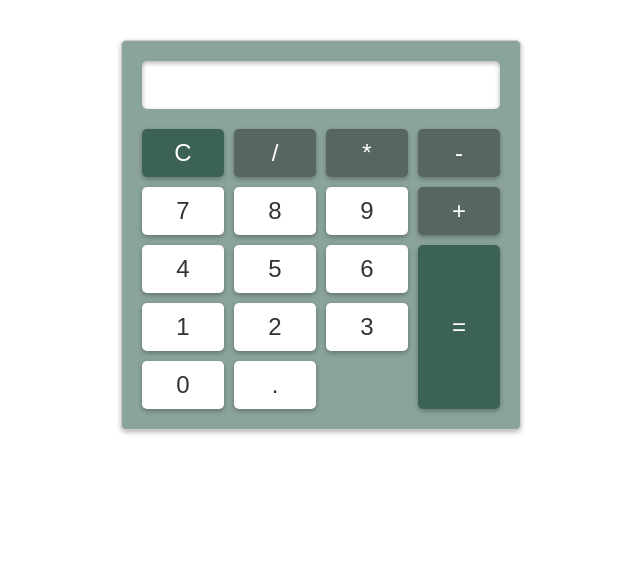
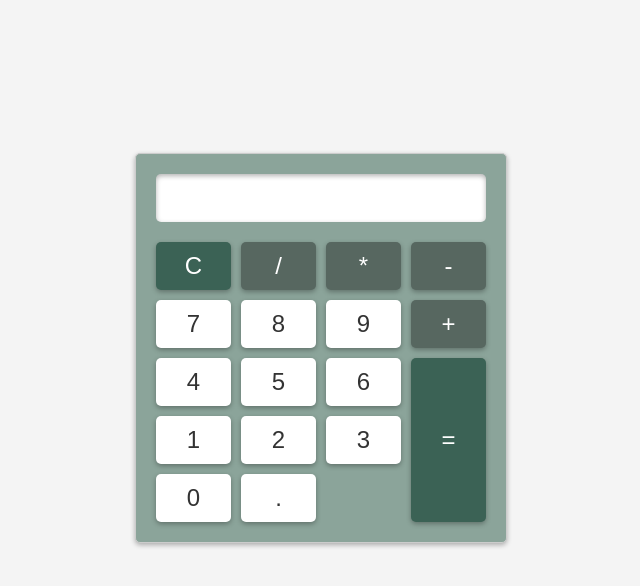
Before and after one commit to kanafreesia/Brillantes_Calculator-WEB, a plain HTML site: page index.html in a window 1280 px wide. Shown: the whole page, without its empty margins (319-959 px from the left). Drawn offline with Linux system fonts and the light colour scheme.

Commit message:
calcu to the center

```diff
--- a/style.css
+++ b/style.css
@@ -67,3 +67,12 @@ button:hover{
     grid-row: span 3;
     color: #fff;
 }
+
+body {
+  display: flex;
+  justify-content: center;
+  align-items: center;
+  height: 82vh;
+  margin: 0;
+  background-color: #f4f4f4;
+}
```
